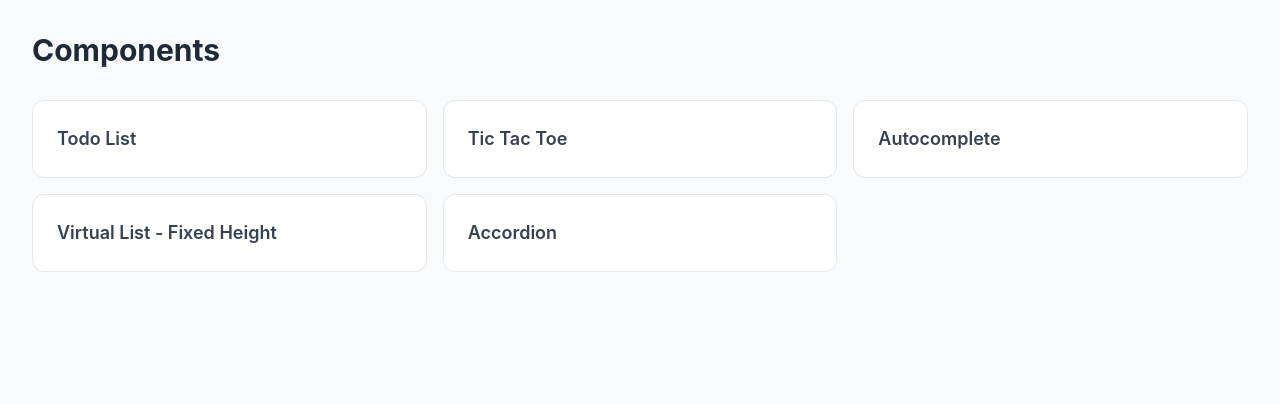
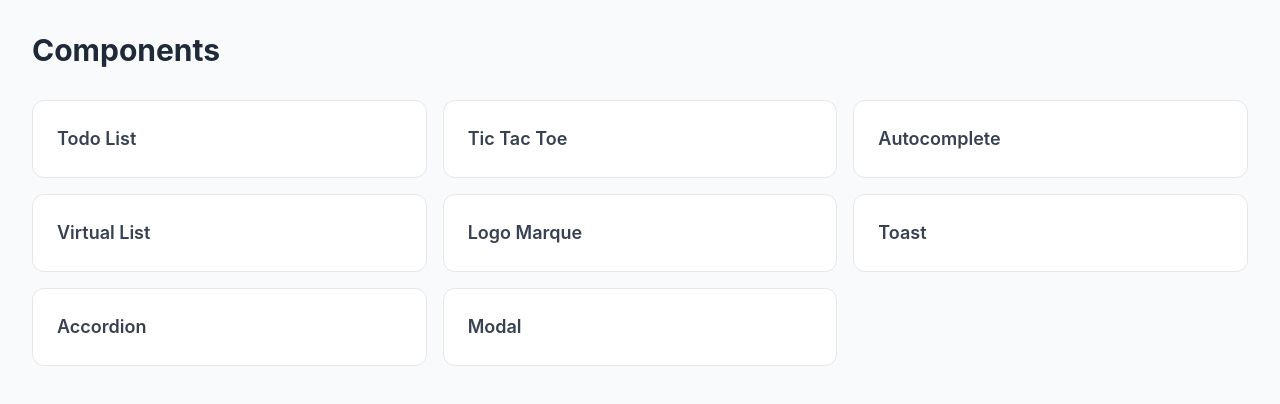
Before and after one commit to prasoonk587/playground, a React (Create React App) app: page / in a window 1280 px wide. Shown: the top 404 px of the page. Built offline with nearby package versions, Linux system fonts and the light colour scheme.

Commit message:
Added modal component

```diff
--- a/src/App.tsx
+++ b/src/App.tsx
@@ -9,6 +9,7 @@ import { Home } from './pages/Home';
 import { ToastImplementation, ToastProvider } from './components/Toast';
 import { Assignment } from './components/Assignment';
 import { AccordionImplementation } from './components/Accordion';
+import { ModalPage } from './components/Modal';
 
 function App() {
     // return <Assignment />;
@@ -25,6 +26,7 @@ function App() {
                         <Route path="/logo-marque" element={<LogoMarque />} />
                         <Route path="/toast" element={<ToastImplementation />} />
                         <Route path="/accordion" element={<AccordionImplementation />} />
+                        <Route path="/modal" element={<ModalPage />} />
                     </Route>
                 </Routes>
             </BrowserRouter>
--- a/src/components/Layout.tsx
+++ b/src/components/Layout.tsx
@@ -1,6 +1,11 @@
 import { NavLink, Outlet } from 'react-router-dom';
 
-const navItems = [
+interface NavItem {
+    label: string;
+    path: string;
+}
+
+export const navItems: NavItem[] = [
     { label: 'Todo List', path: '/todo' },
     { label: 'Tic Tac Toe', path: '/tictactoe' },
     { label: 'Autocomplete', path: '/autocomplete' },
@@ -8,6 +13,7 @@ const navItems = [
     { label: 'Logo Marque', path: '/logo-marque' },
     { label: 'Toast', path: '/toast' },
     { label: 'Accordion', path: '/accordion' },
+    { label: 'Modal', path: '/modal' },
 ];
 
 export const Layout = () => {
--- /dev/null
+++ b/src/components/Modal/index.tsx
@@ -0,0 +1,59 @@
+import { FC, ReactNode, useState } from 'react';
+import { Button } from '../atoms/button';
+import { createPortal } from 'react-dom';
+
+interface ModalProps {
+    children: ReactNode;
+    open: boolean;
+    close: () => void;
+    onClose?: () => void;
+    title?: string;
+}
+
+export const Modal: FC<ModalProps> = ({ open, close, title, children }) => {
+    return createPortal(
+        <div
+            className={`fixed inset-0 z-50 transition-opacity duration-200 ${open ? 'opacity-100 pointer-events-auto' : 'opacity-0 pointer-events-none'}`}
+        >
+            <div className="absolute inset-0 bg-black/60" onClick={close} />
+            <div className="relative z-10 flex justify-center py-8">
+                <div
+                    className={`relative bg-white rounded-md py-4 px-4 min-w-[400px] transition-all duration-200 ${open ? 'opacity-100 translate-y-0' : 'opacity-0 -translate-y-3'}`}
+                >
+                    {title && (
+                        <div className="border-b-2">
+                            <h1 className="">{title}</h1>
+                        </div>
+                    )}
+                    <div className="py-4">{children}</div>
+                    <div className="flex justify-end gap-2">
+                        <Button variant={'secondary'} size="sm" onClick={close}>
+                            Cancel
+                        </Button>
+                        <Button size="sm">Confirm</Button>
+                    </div>
+                </div>
+            </div>
+        </div>,
+        document.body
+    );
+};
+
+export const ModalPage = () => {
+    const [open, setOpen] = useState(false);
+    return (
+        <div className="h-full flex justify-center items-center">
+            <Button onClick={() => setOpen(!open)}>Open Modal</Button>
+            <Modal open={open} close={() => setOpen(false)} title={'This is modal title'}>
+                <div>
+                    <h1>This is Modal Body</h1>
+                    <p>This is Modal Body</p>
+                    <p>This is Modal Body</p>
+                    <p>This is Modal Body</p>
+                    <p>This is Modal Body</p>
+                    <p>This is Modal Body</p>
+                </div>
+            </Modal>
+        </div>
+    );
+};
--- a/src/pages/Home.tsx
+++ b/src/pages/Home.tsx
@@ -1,27 +1,22 @@
 import { useNavigate } from 'react-router-dom';
-
-const components = [
-    { name: 'Todo List', path: '/todo' },
-    { name: 'Tic Tac Toe', path: '/tictactoe' },
-    { name: 'Autocomplete', path: '/autocomplete' },
-    { name: 'Virtual List - Fixed Height', path: '/virtual-list' },
-    { name: 'Accordion', path: '/accordion' },
-];
+import { navItems } from '../components/Layout';
 
 export const Home = () => {
     const navigate = useNavigate();
 
     return (
         <div className="min-h-screen bg-gray-50 p-8">
-            <h1 className="text-3xl font-bold text-gray-800 mb-8">Components</h1>
+            <h1 className="text-3xl font-bold text-gray-800 mb-8" onClick={() => navigate('/')}>
+                Components
+            </h1>
             <div className="grid grid-cols-1 sm:grid-cols-2 md:grid-cols-3 gap-4">
-                {components.map((component) => (
+                {navItems.map((component) => (
                     <div
                         key={component.path}
                         onClick={() => navigate(component.path)}
                         className="bg-white rounded-xl border border-gray-200 p-6 cursor-pointer hover:shadow-md hover:border-blue-400 transition-all"
                     >
-                        <h2 className="text-lg font-semibold text-gray-700">{component.name}</h2>
+                        <h2 className="text-lg font-semibold text-gray-700">{component.label}</h2>
                     </div>
                 ))}
             </div>
```
Also changed, not shown: 1 other file (tests, documents, lock files or other folders).
